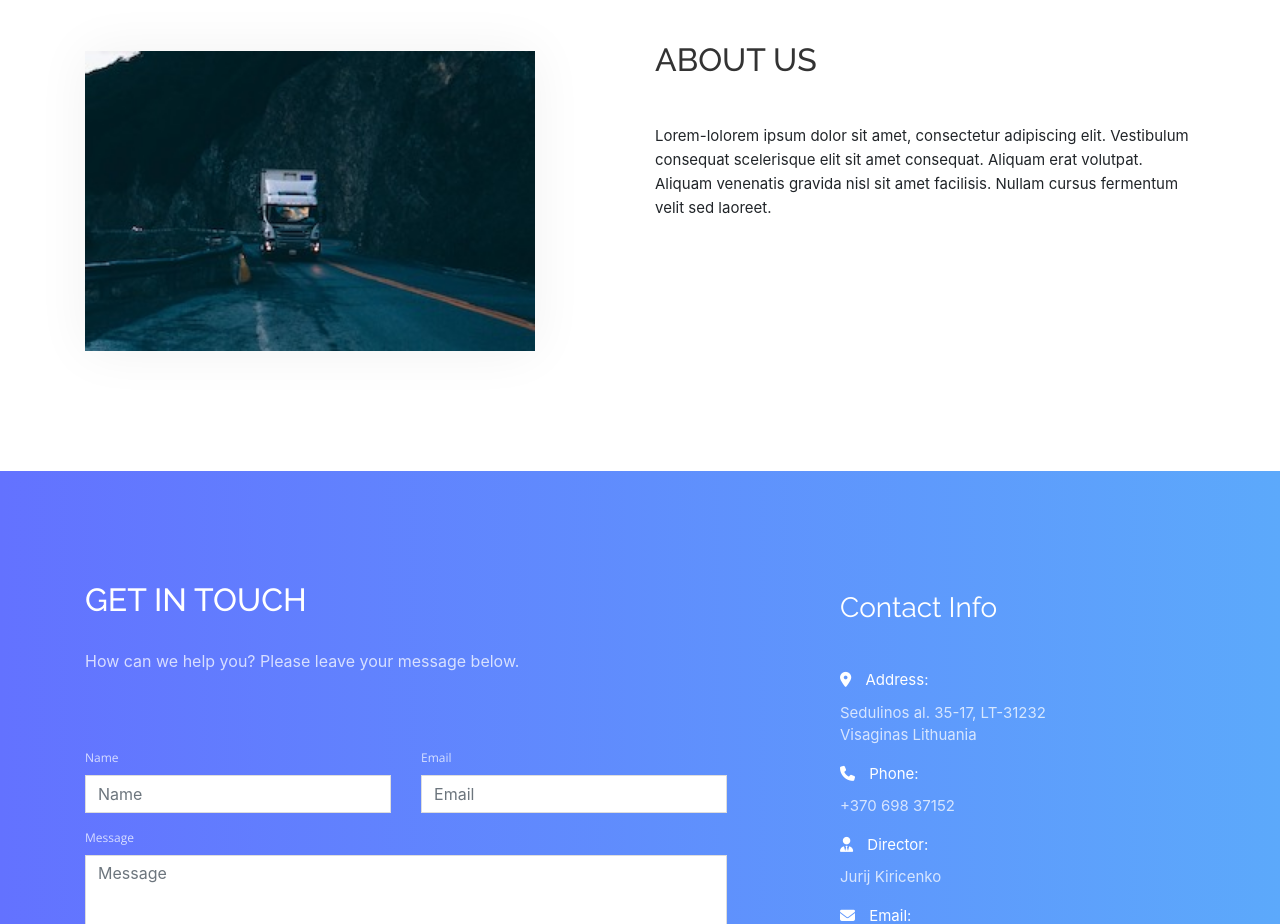
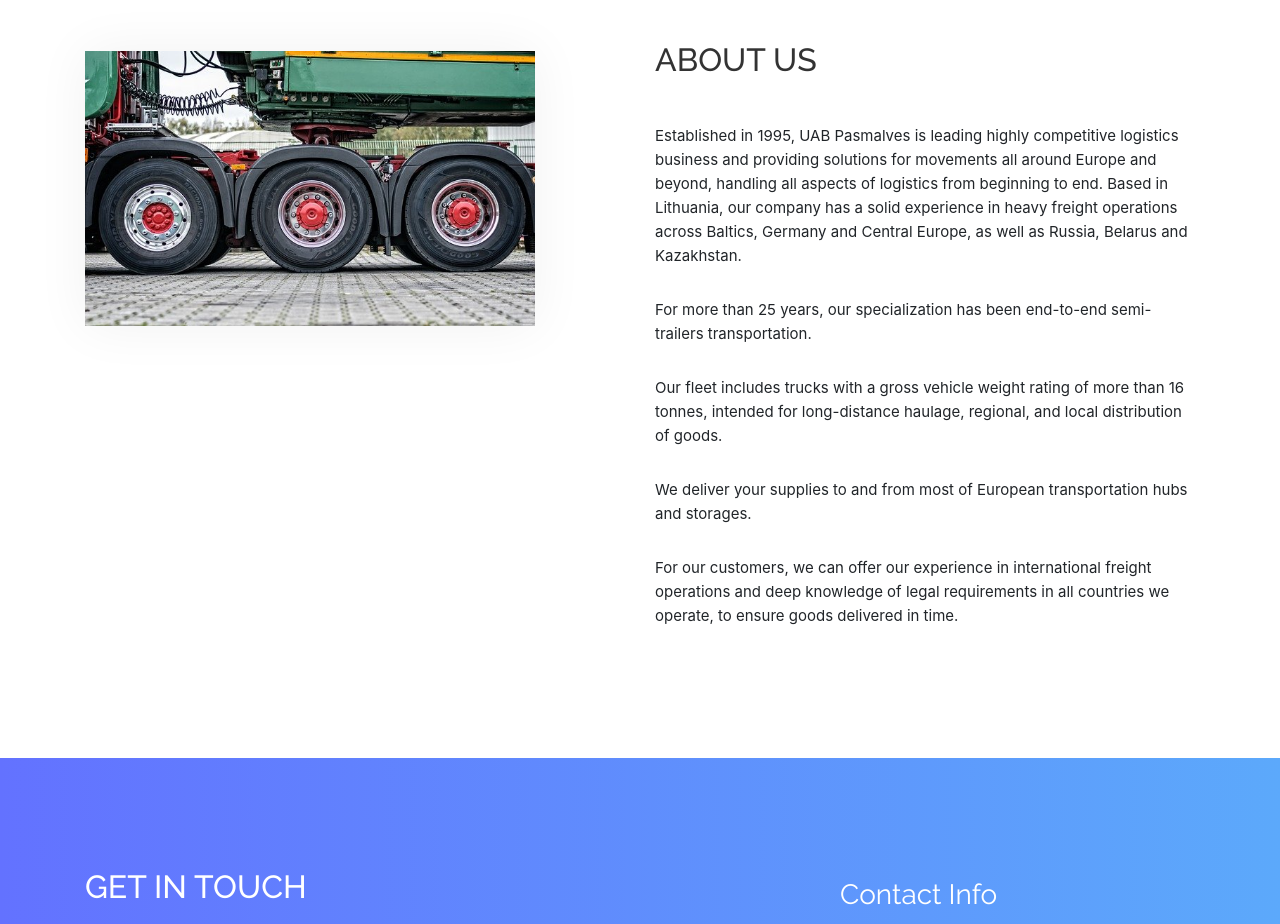
Before and after one commit to Gonciarov/pasmalves2, a React (Create React App) app: page / in a window 1280 px wide. Shown: the part 880-1804 px from the top of the page. Built offline with nearby package versions, Linux system fonts and the light colour scheme; what aws-amplify would draw is missing.

Commit message:
about description added

```diff
--- a/src/about.js
+++ b/src/about.js
@@ -10,7 +10,17 @@ const About = () => {
         <div className="col-xs-12 col-md-6">
               <div className="about-text">
                 <h2>About Us</h2>
-                <p>Lorem-lolorem ipsum dolor sit amet, consectetur adipiscing elit. Vestibulum consequat scelerisque elit sit amet consequat. Aliquam erat volutpat. Aliquam venenatis gravida nisl sit amet facilisis. Nullam cursus fermentum velit sed laoreet.</p>
+
+                <p>Established in 1995, UAB Pasmalves is leading highly competitive logistics business and providing solutions for movements all around Europe and beyond, handling all aspects of logistics from beginning to end. Based in Lithuania, our company has a solid experience in heavy freight operations across Baltics, Germany and Central Europe, as well as Russia, Belarus and Kazakhstan.</p>
+
+                <p>For more than 25 years, our specialization has been end-to-end semi-trailers transportation.</p>
+
+                <p>Our fleet includes trucks with a gross vehicle weight rating of more than 16 tonnes, intended for long-distance haulage, regional, and local distribution of goods.</p>
+
+                <p>We deliver your supplies to and from most of European transportation hubs and storages.</p>
+
+                <p>For our customers, we can offer our experience in international freight operations and deep knowledge of legal requirements in all countries we operate, to ensure goods delivered in time.</p>
+
               </div>
               </div>
               </div>
--- a/src/main.js
+++ b/src/main.js
@@ -3,7 +3,7 @@ import { Switch, Route } from 'react-router-dom';
 import Home from './home';
 import Terms from './terms';
 import ContactAbout from './contactabout';
-import About from './about';
+import NavAbout from './navabout';
 
 const Main = () => {
   return (
@@ -11,7 +11,7 @@ const Main = () => {
       <Route exact path='/' component={Home}></Route>
       <Route exact path='/terms' component={Terms}></Route>
       <Route exact path='/contact' component={ContactAbout}></Route>
-      <Route exact path='/about' component={About}></Route>
+      <Route exact path='/about' component={NavAbout}></Route>
 
     </Switch>
   );
--- /dev/null
+++ b/src/navabout.js
@@ -0,0 +1,18 @@
+import './App.css';
+import React from 'react'
+import Navigation from './navigation';
+import About from './about';
+
+
+const NavAbout = () => {
+
+
+    return (
+      <div>
+        <Navigation />
+        <About />
+      </div>
+    )
+}
+
+export default NavAbout;
```
Also changed, not shown: public/about.jpg.
